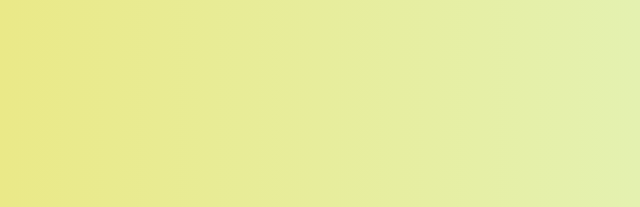
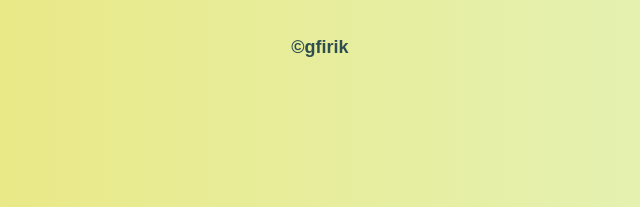
Before and after one commit to gfirik/snake-game-js, a plain HTML site: page index.html in a window 1280 px wide. Shown: the part 475-682 px from the top of the page, 320-960 px from the left. Drawn offline with Linux system fonts and the light colour scheme.

Commit message:
credits added

```diff
--- a/index.html
+++ b/index.html
@@ -131,6 +131,8 @@
         <div></div>
     </div>
 
+    <a href="https://github.com/gfirik" target="_blank">&copy;gfirik</a>
+
     <script src="app.js"></script>
 
 </body>
--- a/style.scss
+++ b/style.scss
@@ -84,6 +84,13 @@ h2 {
     font-weight: 800;
     display: none;
 }
+a {
+    margin-top: 5vh;
+    text-decoration: none;
+    color: darkslategray;
+    font-size: 18px;
+    font-weight: bold;
+}
 @media only screen and (max-width: 600px) {
     .keyContainer {
         display: flex;
```
Also changed, not shown: style.css, 1 other file.
